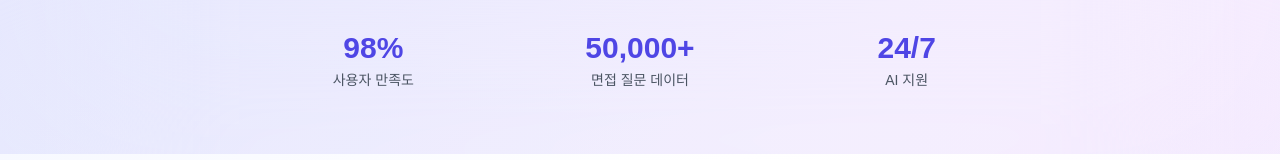
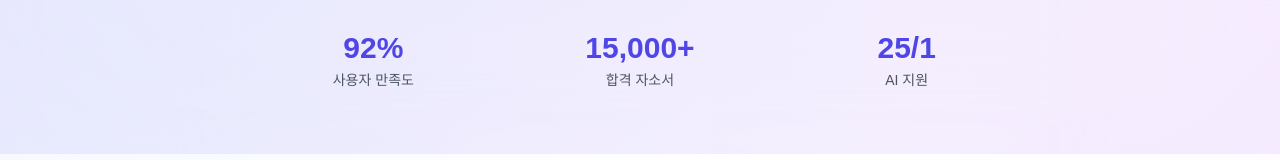
Before and after one commit to eFOROW/EmpAI, a Next.js app: page /ai-interview in a window 1280 px wide. Shown: the part 340-500 px from the top of the page. Built offline with nearby package versions, Linux system fonts and the light colour scheme; no server answers.

Commit message:
1.2저녁 끝

```diff
--- a/app/(pages)/ai-interview/page.tsx
+++ b/app/(pages)/ai-interview/page.tsx
@@ -141,9 +141,9 @@ export default function Page() {
             {/* 통계 섹션 추가 */}
             <div className="grid grid-cols-3 gap-8 mt-16 max-w-3xl mx-auto">
               {[
-                { number: "98%", label: "사용자 만족도" },
-                { number: "50,000+", label: "면접 질문 데이터" },
-                { number: "24/7", label: "AI 지원" },
+                { number: "92%", label: "사용자 만족도" },
+                { number: "15,000+", label: "합격 자소서" },
+                { number: "25/1", label: "AI 지원" },
               ].map((stat, index) => (
                 <motion.div
                   key={index}
--- a/app/components/map/dynamic_Map.tsx
+++ b/app/components/map/dynamic_Map.tsx
@@ -456,7 +456,7 @@ const Map: React.FC<MapProps> = ({
       window.drawRouteToJob = undefined;
       window.showRoadview = undefined;
     };
-  }, [markerPosition, jobs]);
+  }, [markerPosition, jobs, onJobSelect]);
 
 
   useEffect(() => {
```
